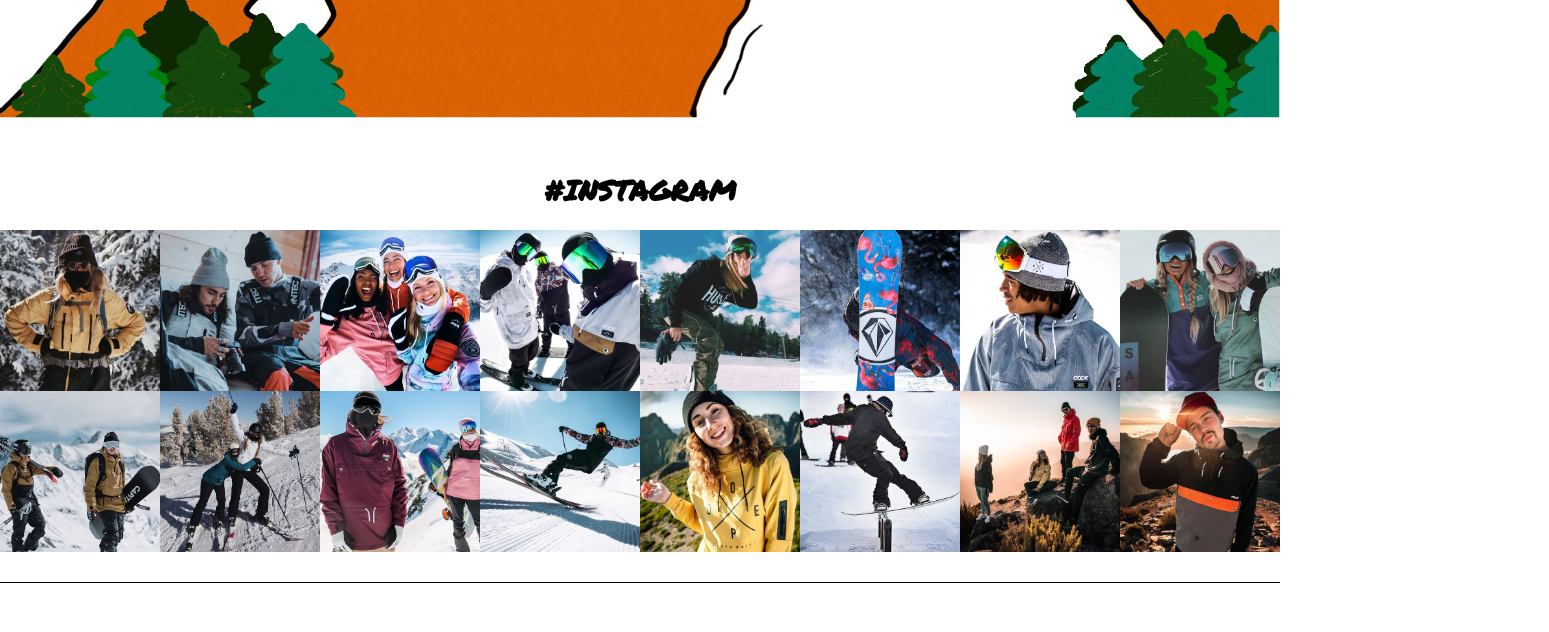
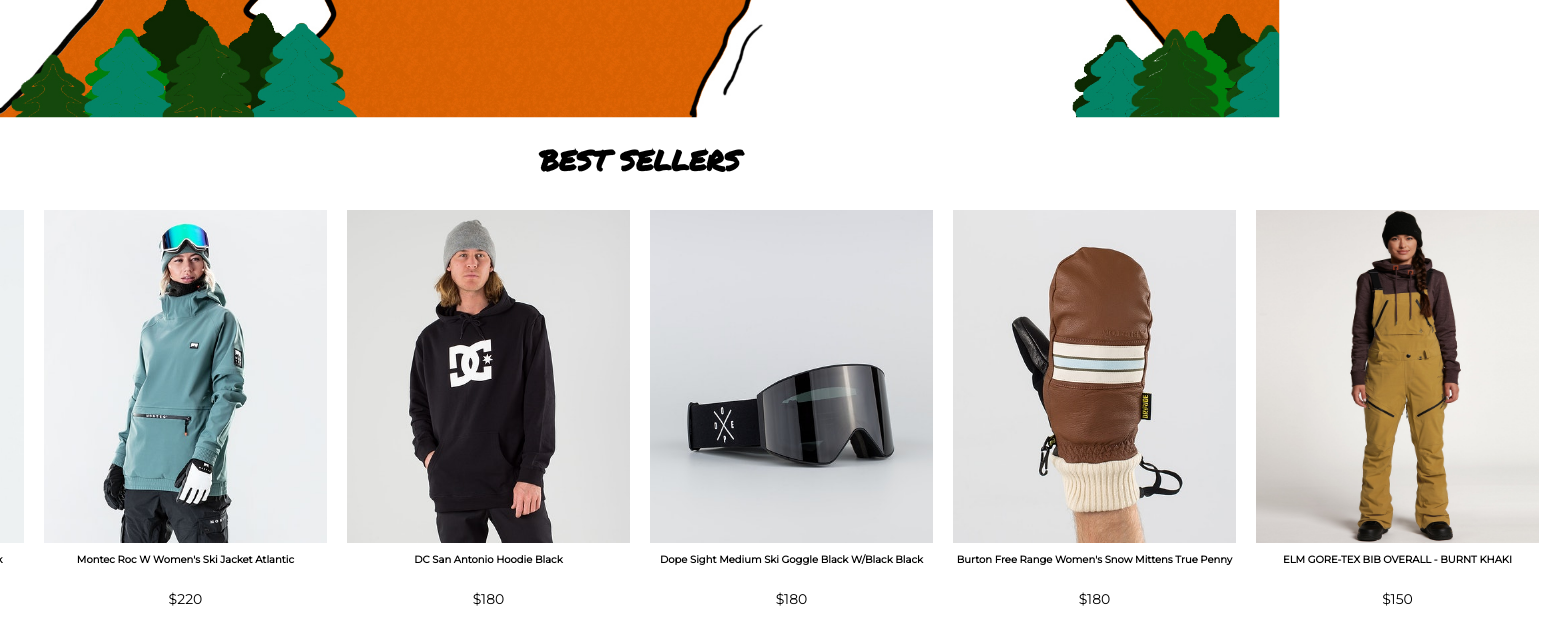
Before and after one commit to SitarH/final-project, a plain HTML site: page index.html in a window 1280 px wide. Shown: the part 670-1302 px from the top of the page, 1549 px wide, since content can reach past the window. Drawn offline with Linux system fonts and the light colour scheme.

Commit message:
latest version so far

```diff
--- a/index.html
+++ b/index.html
@@ -40,7 +40,41 @@
     </div>
     <div class="main">
         <img src="mainphoto111.jpg"/>
-
+    </div>
+    <div class="bestsellers">
+        <h1>BEST SELLERS</h1>
+        <div class="items">
+        <div class="item">
+            <img src="bestseller1.jpg"/>
+            <h3> Dope Blizzard PO Snowboard Jacket Gold/Black</h3>
+            <p>$180</p>
+        </div>
+        <div class="item">
+            <img src="besrseller2.jpg"/>
+            <h3> Montec Roc W Women's Ski Jacket Atlantic </h3>
+            <p>$220</p>
+        </div>
+        <div class="item">
+            <img src="bestseller3.jpg"/>
+            <h3> DC San Antonio Hoodie Black</h3>
+            <p>$180</p>
+        </div>
+        <div class="item">
+            <img src="bestseller4.jpg"/>
+            <h3> Dope Sight Medium Ski Goggle Black W/Black Black</h3>
+            <p>$180</p>
+        </div>
+        <div class="item">
+            <img src="bestseller5.jpg"/>
+            <h3> Burton Free Range Women's Snow Mittens True Penny</h3>
+            <p>$180</p>
+        </div>
+        <div class="item">
+            <img src="bestseller6.jpg"/>
+            <h3> ELM GORE-TEX BIB OVERALL - BURNT KHAKI</h3>
+            <p>$150</p>
+        </div>
+    </div>
     </div>
     <div class="insta">
         <h1>#INSTAGRAM</h1>
--- a/style.css
+++ b/style.css
@@ -80,6 +80,40 @@
     color: black;
 }
 
+.bestsellers{
+    display: flex;
+    flex-direction: column;
+    align-items: center;
+}
+
+.bestsellers .items{
+    display: flex;
+    flex-direction: row;
+    overflow: scroll;
+}
+
+.bestsellers h1{
+    font-family:'Permanent Marker' ;
+}
+
+.bestsellers img{
+    width: 283px;
+    height: 333px;
+}
+
+.bestsellers .item{
+    display: flex;
+    flex-direction: column;
+    align-items: center;
+    width: 283px;
+    margin: 10px;
+
+}
+
+.bestsellers .item h3{
+    font-size: 10px;
+}
+
 .insta{
     display: flex;
     flex-direction: column;
```
Also changed, not shown: besrseller2.jpg (added), bestseller1.jpg (added), bestseller1.png (added), bestseller3.jpg (added), bestseller4.jpg (added), bestseller5.jpg (added), bestseller6.jpg (added).
